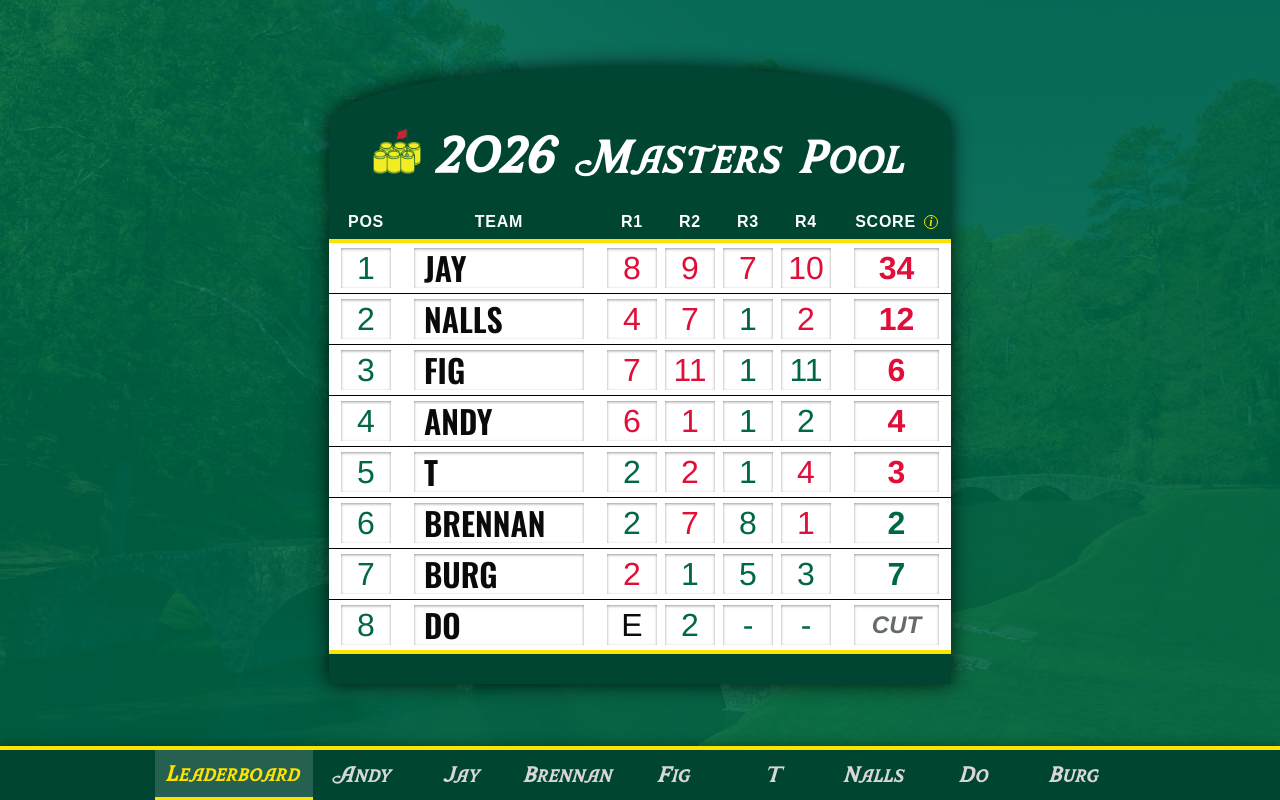
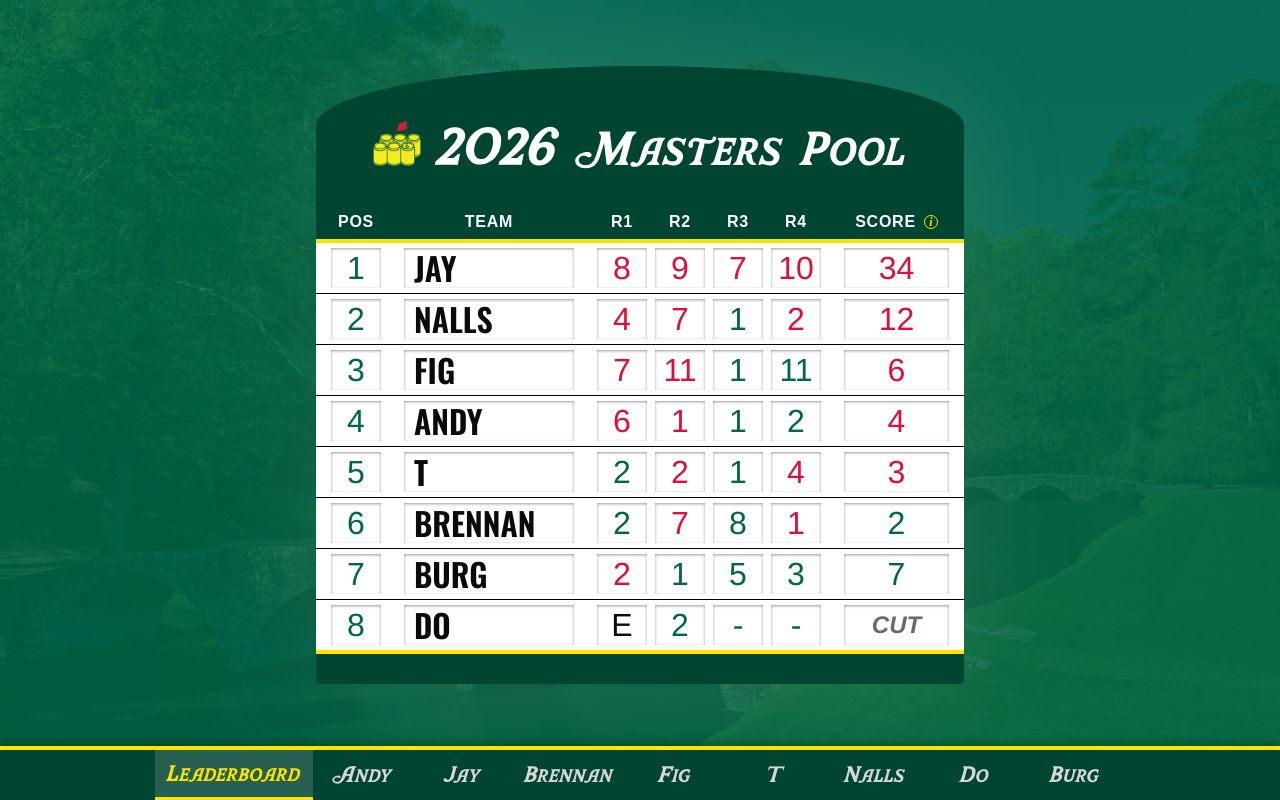
Before and after one commit to KFig21/masters-pool, a React (Vite) app: page / in a window 1280 px wide. Built offline with nearby package versions, Linux system fonts and the light colour scheme.

Commit message:
UI updates

```diff
--- a/src/UI/pages/scoreboard/components/teamRow/styles.scss
+++ b/src/UI/pages/scoreboard/components/teamRow/styles.scss
@@ -87,7 +87,6 @@
             }
 
             &.total {
-                font-weight: 700;
                 margin-left: $grid-name-margin;
 
                 &.under-par {
--- a/src/UI/pages/scoreboard/styles.scss
+++ b/src/UI/pages/scoreboard/styles.scss
@@ -6,7 +6,7 @@
 
 .scoreboard-wrapper {
     background-color: transparent;
-    filter: drop-shadow(0px 0px 10px rgba(0, 0, 0, 0.8));
+    filter: drop-shadow(0px 0px 50px rgba(255, 228, 165, 0.1));
 
     .scoreboard-arch {
         background-color: var(--darkGreen);
@@ -36,6 +36,7 @@
                 $logo-size: 45px;
                 max-height: $logo-size;
                 height: $logo-size;
+                transform: translateY(-8px);
 
                 img {
                     height: inherit;
@@ -47,7 +48,7 @@
                 color: var(--scoreboard-FC-column);
                 font-family: "Masters", serif;
                 text-align: center;
-                transform: translateY(12px)
+                transform: translateY(4px);
             }
         }
 
@@ -117,5 +118,6 @@
     .scoreboard-footer {
         background-color: var(--darkGreen);
         height: 30px;
+        border-radius: 0px 0px 5px 5px;
     }
 }
--- a/src/UI/styles/index.scss
+++ b/src/UI/styles/index.scss
@@ -5,9 +5,9 @@
 
 // Define the columns here so we can share it with the children if needed
 // POS | NAME | R1 | R2 | R3 | R4 | TOTAL
-$grid-layout: 50px 200px 50px 50px 50px 50px 100px;
+$grid-layout: 50px 200px 50px 50px 50px 50px 120px;
 $grid-padding-height: 5px;
-$grid-padding-width: 12px;
+$grid-padding-width: 15px;
 $grid-name-margin: 15px;
 $footer-height: 50px;
 
```
